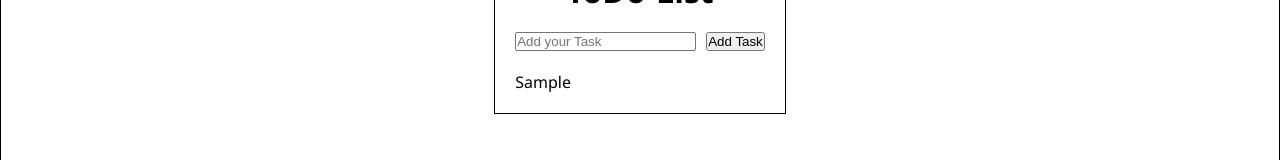
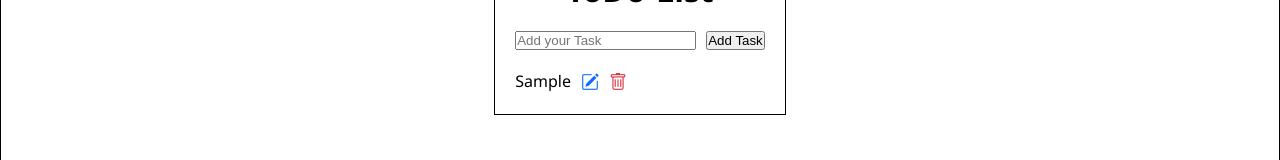
Before and after one commit to Not-soon123/SimpleReactToDoList, a React (Vite) app: page / in a window 1280 px wide. Both pictures are taken after typing "Sample" into the empty fields and a click on the button "Add Task". Shown: the part 370-530 px from the top of the page. Built offline with nearby package versions, Linux system fonts and the light colour scheme.

Commit message:
adding icons to the task

```diff
--- a/package.json
+++ b/package.json
@@ -10,6 +10,8 @@
     "preview": "vite preview"
   },
   "dependencies": {
+    "bootstrap": "^5.3.8",
+    "bootstrap-icons": "^1.13.1",
     "react": "^19.2.4",
     "react-dom": "^19.2.4"
   },
--- a/src/component/Body.jsx
+++ b/src/component/Body.jsx
@@ -1,5 +1,6 @@
 import { useState } from "react";
 import "./body.css";
+import "bootstrap-icons/font/bootstrap-icons.css";
 
 function Body(){
    const [task, setTask] = useState("");
@@ -28,7 +29,22 @@ function Body(){
 
             <ul>
                 {taskList.map((item, index) => (
-                    <li key={index}>{item}</li>
+                    <li key={index} style={{ display: "flex", gap: "10px" }}>
+                        <span>{item}</span>
+                        <i className="bi bi-pencil-square"
+                        style={{
+                                fontSize: "18px",
+                                cursor: "pointer",
+                                color: "#0d6efd"}}></i>
+                        <i className="bi bi-trash"
+                        style={{
+                                fontSize: "18px",
+                                cursor: "pointer",
+                                color: "#dc3545",
+                                fontWeight: "2px"
+
+        }}></i>
+                    </li>
                 ))}
             </ul>
         </div>
```
Also changed, not shown: 1 other file (tests, documents, lock files or other folders).
